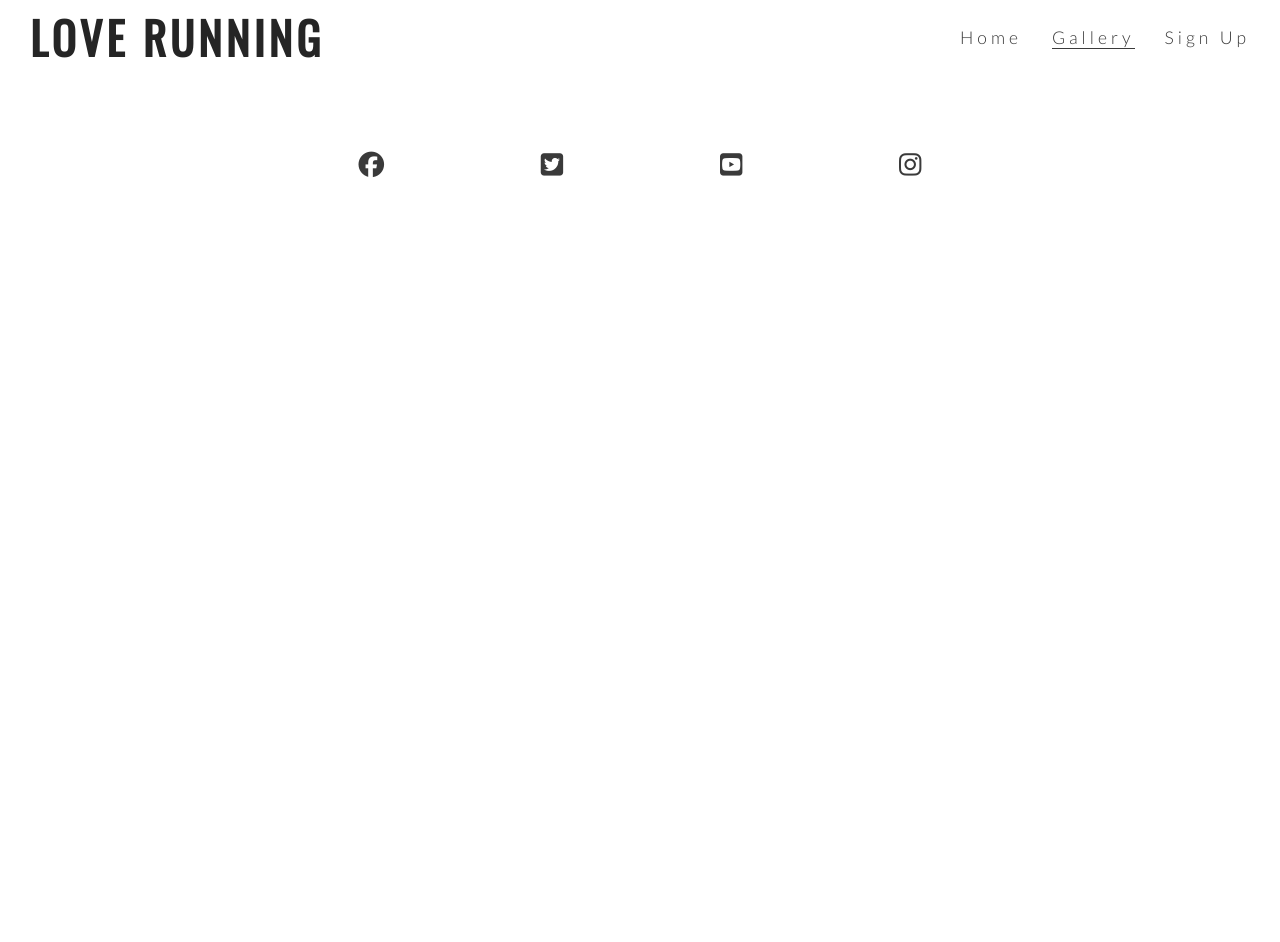
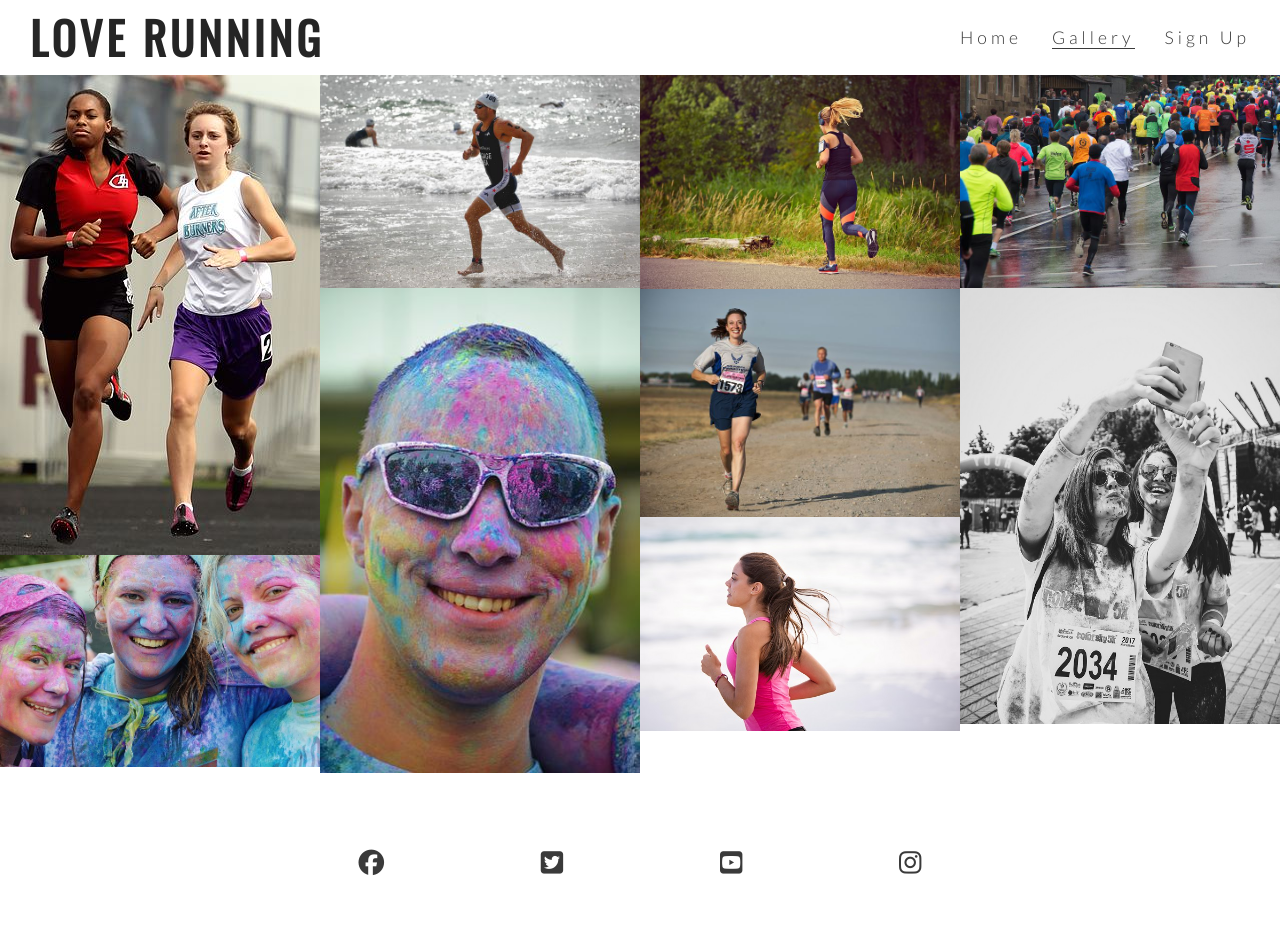
Before and after one commit to marktodman/love-running, a plain HTML site: page gallery.html in a window 1280 px wide. Before the commit the page ends 800 px from the top, so only its background shows below. Drawn offline with nearby package versions, Linux system fonts and the light colour scheme.

Commit message:
add images to gallery and style masonary layout

```diff
--- a/assets/css/style.css
+++ b/assets/css/style.css
@@ -234,3 +234,16 @@ footer {
     padding: 5%;
     color: #3a3a3a;
 }
+
+/* gallery */
+
+#photos {
+    clear: both;
+    line-height: 0;
+    column-count: 4;
+    column-gap: 0;
+}
+
+#photos > img {
+    width: 100%;
+}
--- a/gallery.html
+++ b/gallery.html
@@ -31,8 +31,17 @@
             </ul>
         </nav>
     </header>
-
-    </section>
+        <section id="photos">
+            <img src="assets/images/athletes.jpg" alt="Two athletes running together">
+            <img src="assets/images/girls.jpg" alt="Three girls at a charity paint running festival">
+            <img src="assets/images/runner3.jpg" alt="Solo male runner jogging on a beach">
+            <img src="assets/images/man.jpg" alt="Man at a charity paint running festival">
+            <img src="assets/images/runner1.jpg" alt="Solo female runner jogging through phoenix park">
+            <img src="assets/images/runner2.jpg" alt="Runners competing in a marathon">
+            <img src="assets/images/runner4.jpg" alt="Solo female runner jogging on a beach">
+            <img src="assets/images/running_gang.jpg" alt="Large group of runners taking part in a marathon on a rainy day">
+            <img src="assets/images/mud-run.jpg" alt="Two women runners taking a muddy selfie after the Mud Runners Championship">
+        </section>
     <footer>
         <ul class="social-networks">
             <li>
```
Also changed, not shown: assets/images/athletes.jpg (added), assets/images/girls.jpg (added), assets/images/man.jpg (added), assets/images/mud-run.jpg (added), assets/images/runner1.jpg (added), assets/images/runner2.jpg (added), assets/images/runner3.jpg (added), assets/images/runner4.jpg (added), assets/images/running_gang.jpg (added).
